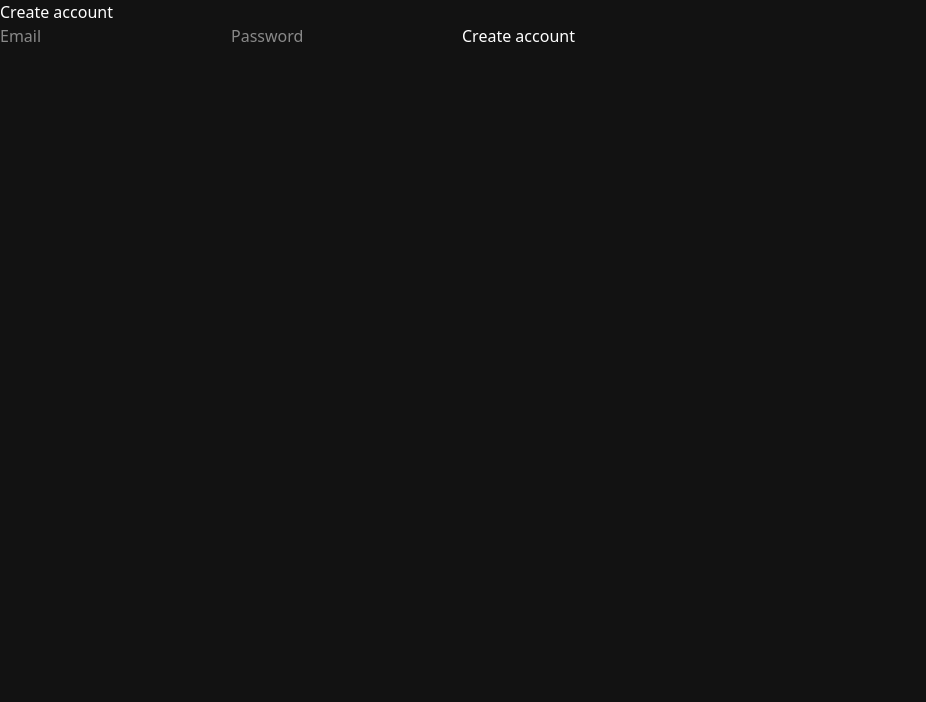
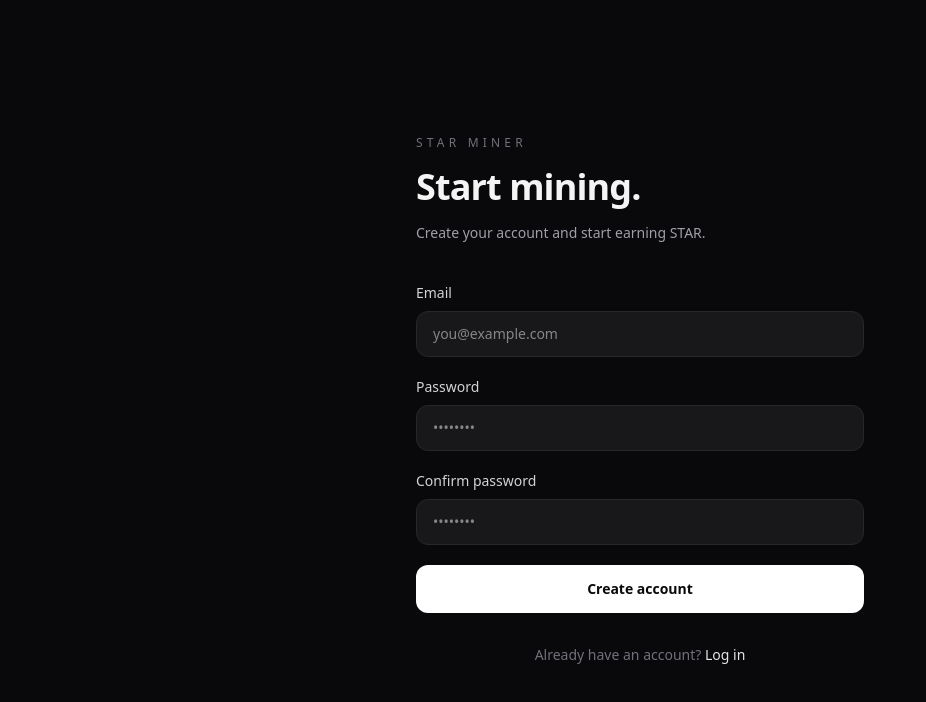
Before and after one commit to arashKazerouni/star-miner, a Next.js app: page /register in a window 1280 px wide. Shown: the top 702 px of the page, without its empty margins (0-926 px from the left). Built offline with nearby package versions, Linux system fonts and the light colour scheme; no server answers.

Commit message:
Redesign register page

```diff
--- a/app/register/page.tsx
+++ b/app/register/page.tsx
@@ -2,25 +2,35 @@
 
 import { FormEvent, useState } from "react";
 import { createClient } from "@/lib/supabase/client";
+import { useRouter } from "next/navigation";
 
 export default function RegisterPage() {
+  const router = useRouter();
+  const supabase = createClient();
+
   const [email, setEmail] = useState("");
   const [password, setPassword] = useState("");
+  const [confirmPassword, setConfirmPassword] = useState("");
   const [error, setError] = useState("");
+  const [success, setSuccess] = useState(false);
   const [loading, setLoading] = useState(false);
 
   async function handleRegister(event: FormEvent<HTMLFormElement>) {
     event.preventDefault();
 
+    setError("");
+
+    if (password !== confirmPassword) {
+      setError("Passwords do not match.");
+      return;
+    }
+
     setLoading(true);
-    setError("");
 
     const referralCode = new URLSearchParams(window.location.search).get("ref");
     if (referralCode) {
       localStorage.setItem("star-miner-referral", referralCode);
     }
-
-    const supabase = createClient();
 
     const { error } = await supabase.auth.signUp({
       email,
@@ -33,37 +43,128 @@ export default function RegisterPage() {
       return;
     }
 
+    setSuccess(true);
     setLoading(false);
   }
 
   return (
-    <main>
-      <h1>Create account</h1>
+    <main className="min-h-screen bg-zinc-950 px-6 py-10 text-zinc-100">
+      <div className="mx-auto flex min-h-[90vh] max-w-md flex-col justify-center">
+        <div className="mb-10">
+          <p className="mb-4 text-xs font-medium uppercase tracking-[0.35em] text-zinc-500">
+            Star Miner
+          </p>
 
-      <form onSubmit={handleRegister}>
+          <h1 className="text-4xl font-bold tracking-tight">Start mining.</h1>
+
+          <p className="mt-4 text-sm text-zinc-400">
+            Create your account and start earning STAR.
+          </p>
+        </div>
+
+        {success ? (
+          <div className="rounded-2xl border border-zinc-800 bg-zinc-900/50 p-6">
+            <p className="text-lg font-medium">Check your email.</p>
+            <p className="mt-2 text-sm leading-6 text-zinc-400">
+              We sent a confirmation link to {email}. Confirm your email to
+              activate your account.
+            </p>
+
+            <button
+              type="button"
+              onClick={() => router.replace("/login")}
+              className="mt-6 w-full rounded-xl bg-white px-5 py-3.5 text-sm font-semibold text-zinc-950 transition hover:bg-zinc-200"
+            >
+              Go to login
+            </button>
+          </div>
+        ) : (
+          <form onSubmit={handleRegister} className="space-y-5">
+            <div>
+              <label
+                htmlFor="email"
+                className="mb-2 block text-sm font-medium text-zinc-300"
+              >
+                Email
+              </label>
               <input
+                id="email"
                 type="email"
-          placeholder="Email"
                 value={email}
                 onChange={(event) => setEmail(event.target.value)}
                 required
+                autoComplete="email"
+                className="w-full rounded-xl border border-zinc-800 bg-zinc-900 px-4 py-3 text-sm outline-none transition focus:border-zinc-600"
+                placeholder="you@example.com"
               />
+            </div>
 
+            <div>
+              <label
+                htmlFor="password"
+                className="mb-2 block text-sm font-medium text-zinc-300"
+              >
+                Password
+              </label>
               <input
+                id="password"
                 type="password"
-          placeholder="Password"
                 value={password}
                 onChange={(event) => setPassword(event.target.value)}
                 required
                 minLength={6}
+                autoComplete="new-password"
+                className="w-full rounded-xl border border-zinc-800 bg-zinc-900 px-4 py-3 text-sm outline-none transition focus:border-zinc-600"
+                placeholder="••••••••"
               />
+            </div>
 
-        <button type="submit" disabled={loading}>
-          {loading ? "Creating..." : "Create account"}
+            <div>
+              <label
+                htmlFor="confirm-password"
+                className="mb-2 block text-sm font-medium text-zinc-300"
+              >
+                Confirm password
+              </label>
+              <input
+                id="confirm-password"
+                type="password"
+                value={confirmPassword}
+                onChange={(event) => setConfirmPassword(event.target.value)}
+                required
+                minLength={6}
+                autoComplete="new-password"
+                className="w-full rounded-xl border border-zinc-800 bg-zinc-900 px-4 py-3 text-sm outline-none transition focus:border-zinc-600"
+                placeholder="••••••••"
+              />
+            </div>
+
+            {error && (
+              <p className="rounded-xl border border-red-900/50 bg-red-950/30 px-4 py-3 text-sm text-red-400">
+                {error}
+              </p>
+            )}
+
+            <button
+              type="submit"
+              disabled={loading}
+              className="w-full rounded-xl bg-white px-5 py-3.5 text-sm font-semibold text-zinc-950 transition hover:bg-zinc-200 disabled:cursor-not-allowed disabled:opacity-50"
+            >
+              {loading ? "Creating account..." : "Create account"}
             </button>
+          </form>
+        )}
 
-        {error && <p>{error}</p>}
-      </form>
+        <p className="mt-8 text-center text-sm text-zinc-500">
+          Already have an account?{" "}
+          <a
+            href="/login"
+            className="font-medium text-zinc-200 hover:text-white"
+          >
+            Log in
+          </a>
+        </p>
+      </div>
     </main>
   );
 }
```
Lines whose indentation alone changed are shown as unchanged.
